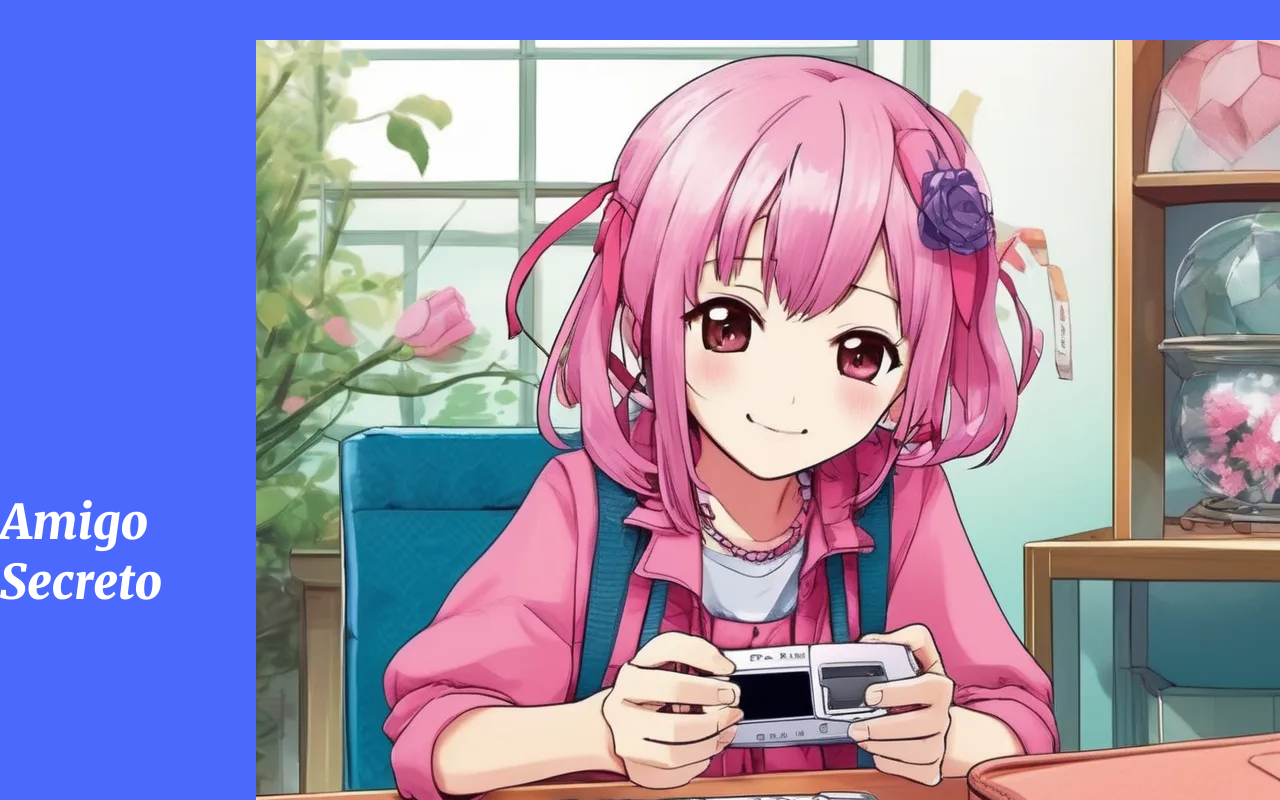
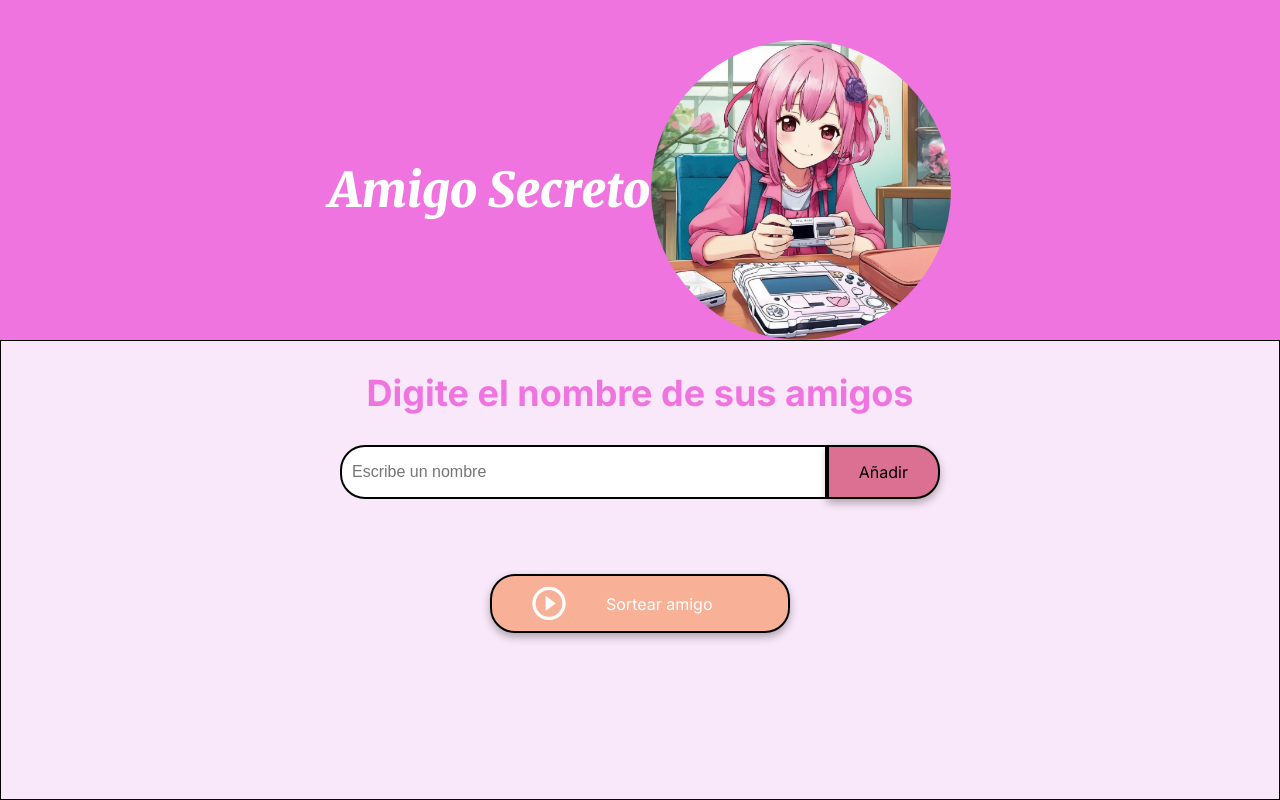
Before and after one commit to almav703/Challengue-amigo-secreto, a plain HTML site: page challenge-amigo-secreto_esp-main/index.html in a window 1280 px wide. Shown: the top 800 px of the page. Drawn offline with Linux system fonts and the light colour scheme.

Commit message:
aguegue nuevos estilos para mi juego

```diff
--- a/challenge-amigo-secreto_esp-main/style.css
+++ b/challenge-amigo-secreto_esp-main/style.css
@@ -1,13 +1,18 @@
 :root {
-    --color-primary: #4B69FD;
-    --color-secondary: #FFF9EB;
+    --color-primary: #ef74df;
+    --color-secondary: #f9e8f9;
     --color-tertiary: #C4C4C4;
-    --color-button: #fe652b;
-    --color-button-hover: #e55720;
-    --color-text: #444444;
+    --color-button: #f8b197;
+    --color-button-hover: #fbdada;
+    --color-text: #000000;
     --color-white: #FFFFFF;
 }
 
+.amigoSecreto{
+    width: 300px;
+    height: 300px;
+    border-radius: 500px;
+}
 /* Estilos generales */
 * {
     margin: 0;
@@ -44,7 +49,6 @@ body {
     flex: 60%;
     background-color: var(--color-secondary);
     border: 1px solid #000;
-    border-radius: 64px 64px 0 0;
     display: flex;
     flex-direction: column;
     align-items: center;
@@ -116,13 +120,13 @@ button {
 }
 
 .button-add {
-    background-color: var(--color-tertiary);
+    background-color: palevioletred;
     color: var(--color-text);
     border-radius: 0 25px 25px 0;
 }
 
 .button-add:hover {
-    background-color: #a1a1a1;
+    background-color: #fbdada;
 }
 
 /* Listas */
@@ -136,7 +140,7 @@ ul {
 
 .result-list {
     margin-top: 15px;
-    color: #05DF05;
+    color: #f9527c;
     font-size: 22px;
     font-weight: bold;
     text-align: center;
```
